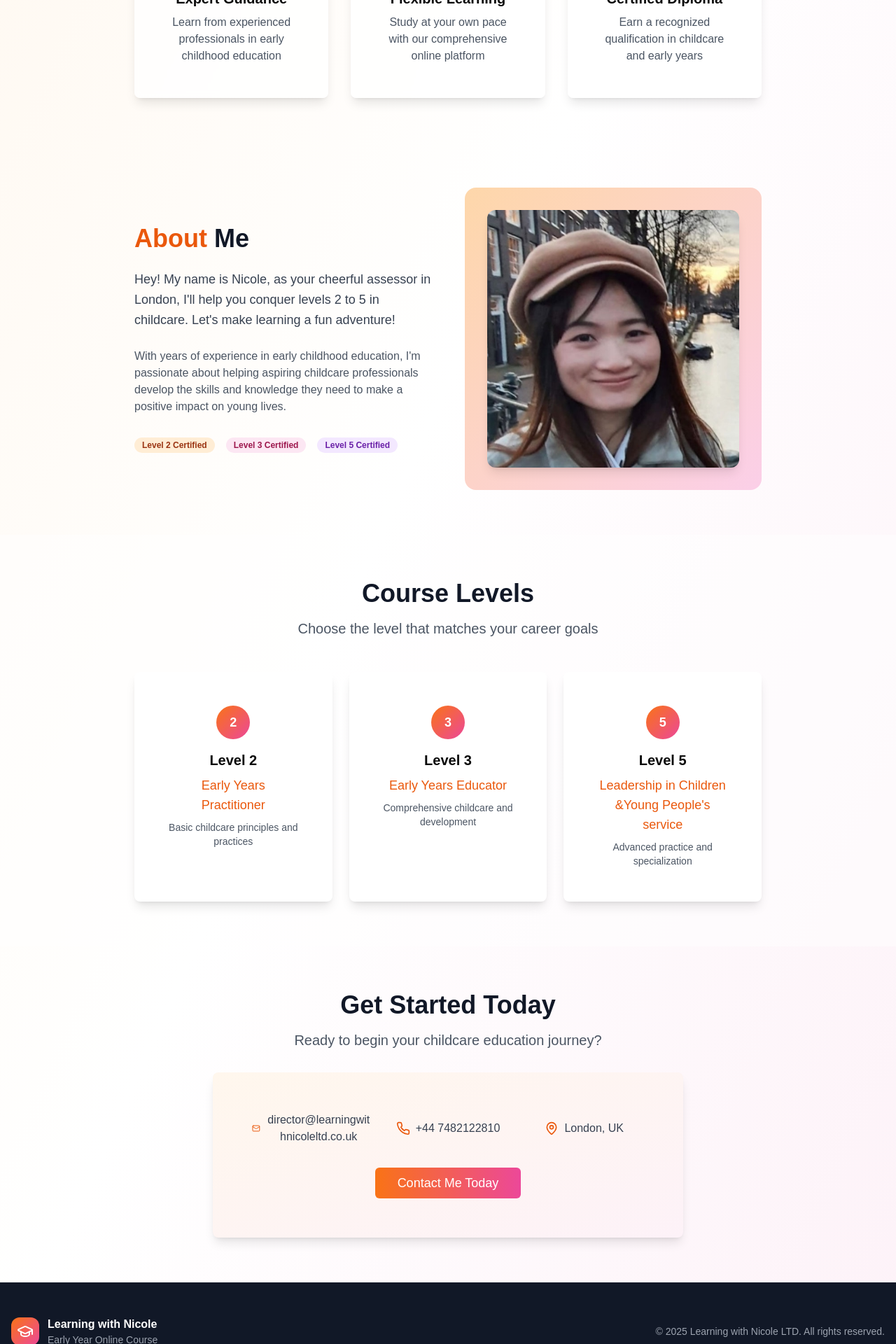
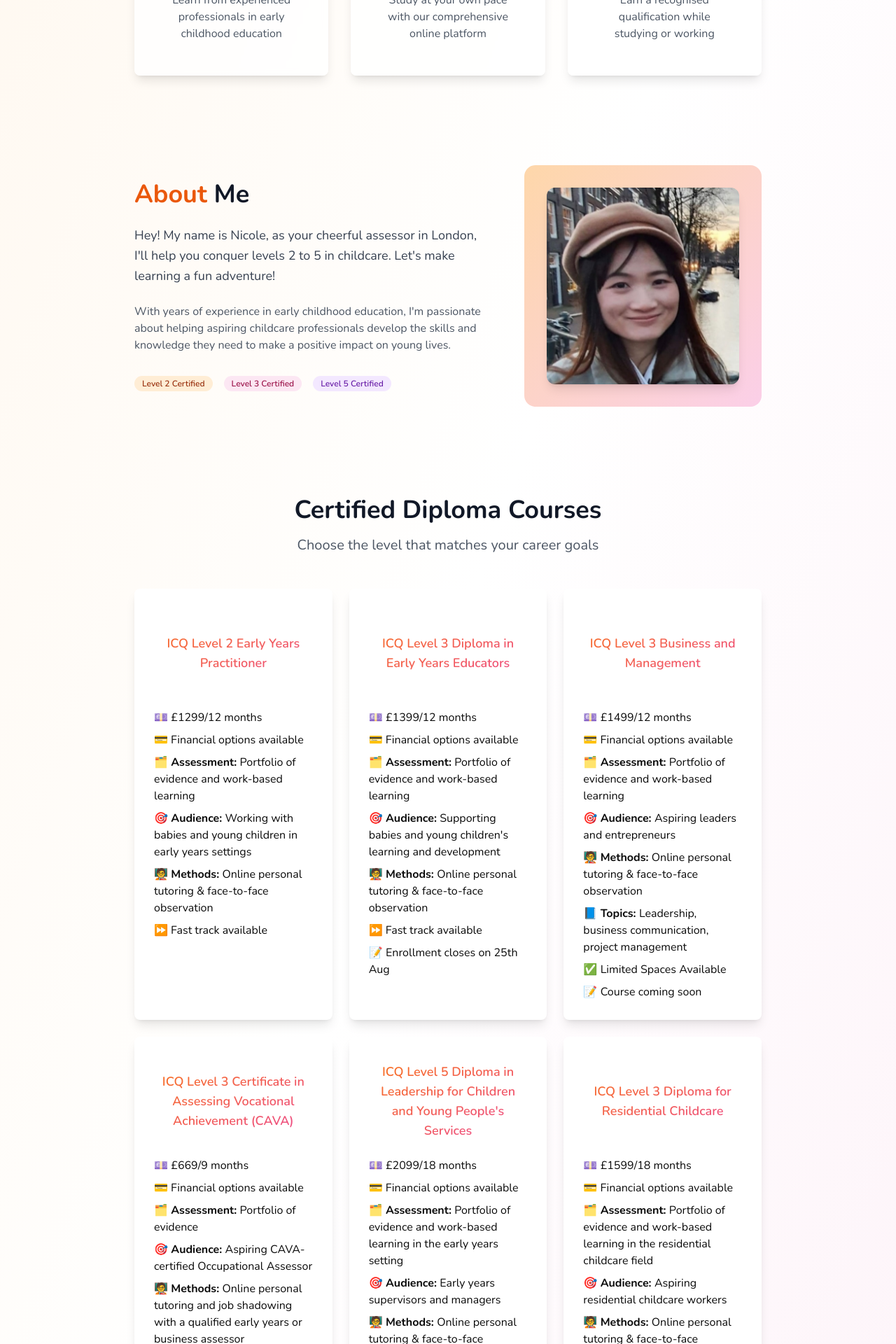
Before and after one commit to learningwithnicole/learning-with-nicole-website, a Next.js app: page / in a window 1280 px wide. Shown: the part 880-2800 px from the top of the page at 70% size. Built offline with nearby package versions, Linux system fonts and the light colour scheme.

Commit message:
update content

```diff
--- /dev/null
+++ b/app/content/courses.tsx
@@ -0,0 +1,70 @@
+import { Course } from "../model/course";
+
+export const courses: Course[] = [
+    {
+        title: "ICQ Level 2 Early Years Practitioner",
+        price: 1299,
+        duration: "12 months",
+        fastTrack: true,
+        assessment: "Portfolio of evidence and work-based learning",
+        targetAudience: "Working with babies and young children in early years settings",
+        teachingMethods: "Online personal tutoring & face-to-face observation",
+        fianncialOption: true,
+    },
+    {
+        title: "ICQ Level 3 Diploma in Early Years Educators",
+        price: 1399,
+        duration: "12 months",
+        fastTrack: true,
+        assessment: "Portfolio of evidence and work-based learning",
+        targetAudience: "Supporting babies and young children's learning and development",
+        teachingMethods: "Online personal tutoring & face-to-face observation",
+        notes: "Enrollment closes on 25th Aug",
+        fianncialOption: true,
+    },
+    {
+        title: "ICQ Level 3 Business and Management",
+        price: 1499,
+        duration: "12 months",
+        assessment: "Portfolio of evidence and work-based learning",
+        topicsLearned: "Leadership, business communication, project management",
+        targetAudience: "Aspiring leaders and entrepreneurs",
+        teachingMethods: "Online personal tutoring & face-to-face observation",
+        spaces: "Limited Spaces Available",
+        notes: "Course coming soon",
+        fianncialOption: true,
+    },
+    {
+        title: "ICQ Level 3 Certificate in Assessing Vocational Achievement (CAVA)",
+        price: 669,
+        duration: "9 months",
+        fastTrack: true,
+        assessment: "Portfolio of evidence",
+        topicsLearned: "How to assess vocational learners",
+        targetAudience: "Aspiring CAVA-certified Occupational Assessor",
+        requirements: "Access to real learners",
+        teachingMethods: "Online personal tutoring and job shadowing with a qualified early years or business assessor",
+        fianncialOption: true,
+    },
+    {
+        title: "ICQ Level 5 Diploma in Leadership for Children and Young People's Services",
+        price: 2099,
+        duration: "18 months",
+        assessment: "Portfolio of evidence and work-based learning in the early years setting",
+        targetAudience: "Early years supervisors and managers",
+        requirements: "Level 3 EYE qualifications",
+        teachingMethods: "Online personal tutoring & face-to-face observation",
+        fianncialOption: true,
+    },
+    {
+        title: "ICQ Level 3 Diploma for Residential Childcare",
+        price: 1599,
+        duration: "18 months",
+        fastTrack: true,
+        assessment: "Portfolio of evidence and work-based learning in the residential childcare field",
+        targetAudience: "Aspiring residential childcare workers",
+        teachingMethods: "Online personal tutoring & face-to-face observation",
+        notes: "Course coming soon",
+        fianncialOption: true,
+    },
+];
--- a/app/globals.css
+++ b/app/globals.css
@@ -1,9 +1,14 @@
+@import url('https://fonts.googleapis.com/css2?family=Nunito:ital,wght@0,200..1000;1,200..1000&display=swap');
 @tailwind base;
 @tailwind components;
 @tailwind utilities;
 
+html {
+  scroll-behavior: smooth;
+}
+
 body {
-  font-family: Arial, Helvetica, sans-serif;
+  font-family: 'Nunito', Arial, Helvetica, sans-serif;
 }
 
 @layer utilities {
--- /dev/null
+++ b/app/model/course.tsx
@@ -0,0 +1,14 @@
+export type Course = {
+  title: string;
+  price: number;
+  duration: string;
+  fastTrack?: boolean;
+  assessment: string;
+  targetAudience: string;
+  teachingMethods: string;
+  notes?: string;
+  topicsLearned?: string;
+  requirements?: string;
+  spaces?: string;
+  fianncialOption: boolean;
+};
--- a/app/page.tsx
+++ b/app/page.tsx
@@ -3,6 +3,8 @@ import { Card, CardContent } from "@/components/ui/card"
 import { Badge } from "@/components/ui/badge"
 import { GraduationCap, Star, Users, Clock, Award, Mail, Phone, MapPin } from "lucide-react"
 import Image from "next/image"
+import { courses } from "./content/courses"
+import CourseCard from "./view/courseCard"
 
 export default function HomePage() {
   return (
@@ -40,15 +42,13 @@ export default function HomePage() {
             Professional • Minimalist • Cheerful Courses
           </Badge>
           <h2 className="text-4xl md:text-6xl font-bold text-gray-900 mb-6 leading-tight">
-            Jump into the exciting world of the{" "}
+            Start Your Future in {" "}
             <span className="bg-gradient-to-r from-orange-600 to-pink-600 bg-clip-text text-transparent">
-              online Diploma in Childcare
-            </span>{" "}
-            course
+              Childcare, Business and Management
+            </span>
           </h2>
           <p className="text-xl text-gray-600 mb-8 max-w-2xl mx-auto">
-            Your adventure in shaping young minds starts here! Professional training designed to help you excel in early
-            childhood education.
+            Our adventure in shaping young minds starts here! Professional training designed to help you excel in childcare, business management, and assessor career fields in London.
           </p>
           <div className="flex flex-col sm:flex-row gap-4 justify-center">
             <Button
@@ -56,7 +56,7 @@ export default function HomePage() {
               className="bg-gradient-to-r from-orange-500 to-pink-500 hover:from-orange-600 hover:to-pink-600 text-white px-8 py-3 text-lg"
             >
               <a href="#courses">
-                Explore Courses
+                Explore Certified Courses
               </a>
             </Button>
             {/* <Button
@@ -64,14 +64,14 @@ export default function HomePage() {
               variant="outline"
               className="border-orange-300 text-orange-700 hover:bg-orange-50 px-8 py-3 text-lg bg-transparent"
             >
-              Learn More
+              <a href="#features">Features</a>
             </Button> */}
           </div>
         </div>
       </section>
 
       {/* Features Section */}
-      <section className="container mx-auto px-4 py-16">
+      <section id="features" className="container mx-auto px-4 py-16">
         <div className="grid md:grid-cols-3 gap-8 max-w-4xl mx-auto">
           <Card className="text-center p-6 border-0 shadow-lg bg-white/80 backdrop-blur-sm">
             <CardContent className="pt-6">
@@ -97,7 +97,7 @@ export default function HomePage() {
                 <Award className="h-8 w-8 text-purple-600" />
               </div>
               <h3 className="text-xl font-semibold mb-2">Certified Diploma</h3>
-              <p className="text-gray-600">Earn a recognized qualification in childcare and early years</p>
+              <p className="text-gray-600">Earn a recognised qualification while studying or working</p>
             </CardContent>
           </Card>
         </div>
@@ -106,7 +106,7 @@ export default function HomePage() {
       {/* About Section */}
       <section id="about" className="container mx-auto px-4 py-16">
         <div className="max-w-4xl mx-auto">
-          <div className="grid md:grid-cols-2 gap-12 items-center">
+          <div className="grid md:grid-cols-[6fr_4fr] gap-12 items-center">
             <div>
               <h2 className="text-4xl font-bold text-gray-900 mb-6">
                 <span className="text-orange-600">About</span> Me
@@ -138,7 +138,7 @@ export default function HomePage() {
                   alt="Nicole - Your Childcare Course Instructor"
                   width={400}
                   height={400}
-                  className="rounded-xl shadow-lg"
+                  className="rounded-xl shadow-lg w-full h-full"
                 />
               </div>
               {/* <div className="absolute -bottom-4 -right-4 bg-white p-4 rounded-xl shadow-lg">
@@ -153,29 +153,13 @@ export default function HomePage() {
       </section>
 
       {/* Course Levels Section */}
-      <section id="courses" className="container mx-auto px-4 py-16 bg-white/50">
+      <section id="courses" className="container mx-auto px-4 py-16">
         <div className="max-w-4xl mx-auto text-center">
-          <h2 className="text-4xl font-bold text-gray-900 mb-4">Course Levels</h2>
+          <h2 className="text-4xl font-bold text-gray-900 mb-4">Certified Diploma Courses</h2>
           <p className="text-xl text-gray-600 mb-12">Choose the level that matches your career goals</p>
 
           <div className="grid md:grid-cols-2 lg:grid-cols-3 gap-6">
-            {[
-              { level: 2, title: "Early Years Practitioner", description: "Basic childcare principles and practices" },
-              { level: 3, title: "Early Years Educator", description: "Comprehensive childcare and development" },
-              // { level: "Level 4", title: "Professional", description: "Leadership and management skills" },
-              { level: 5, title: "Leadership in Children &Young People's service", description: "Advanced practice and specialization" },
-            ].map((course, index) => (
-              <Card key={index} className="p-6 border-0 shadow-lg hover:shadow-xl transition-shadow bg-white">
-                <CardContent className="pt-6 text-center">
-                  <div className="bg-gradient-to-br from-orange-500 to-pink-500 text-white w-12 h-12 rounded-full flex items-center justify-center mx-auto mb-4 text-lg font-bold">
-                    {course.level}
-                  </div>
-                  <h3 className="text-xl font-semibold mb-2">Level {course.level}</h3>
-                  <h4 className="text-lg text-orange-600 font-medium mb-2">{course.title}</h4>
-                  <p className="text-gray-600 text-sm">{course.description}</p>
-                </CardContent>
-              </Card>
-            ))}
+            {courses.map((course, index) => (CourseCard(index, course)))}
           </div>
         </div>
       </section>
--- /dev/null
+++ b/app/view/courseCard.tsx
@@ -0,0 +1,36 @@
+import React, { Key } from 'react';
+import { Course } from '../model/course';
+import { Card, CardContent } from '@/components/ui/card';
+
+const CourseCard = (key: Key, course: Course) => {
+    return (
+        <Card key={key}
+            className="p-1 border-0 shadow-lg hover:shadow-xl transition-shadow bg-white">
+            <CardContent className="pt-6 text-start space-y-2">
+                <h2 className="text-center bg-gradient-to-br from-orange-500 to-pink-500 bg-clip-text text-transparent h-32 flex items-center justify-center mx-auto mb-4 text-lg font-semibold">{course.title}</h2>
+
+                <p><strong>💷 </strong> £{course.price}/{course.duration}</p>
+
+                {course.fianncialOption && <p>💳 Financial options available</p> }
+
+                <p><strong>🗂️ Assessment: </strong> {course.assessment}</p>
+
+                <p><strong>🎯 Audience: </strong> {course.targetAudience}</p>
+
+                <p><strong>🧑‍🏫 Methods: </strong> {course.teachingMethods}</p>
+
+                {course.topicsLearned && <p><strong>📘 Topics: </strong> {course.topicsLearned}</p>}
+
+                {course.requirements && <p><strong>🧑‍🎓 Requirements: </strong> {course.requirements}</p>}
+
+                {course.spaces && <p><strong>✅ </strong> {course.spaces}</p>}
+
+                <p>{course.fastTrack && '⏩ Fast track available'}</p>
+
+                {course.notes && <p><strong>📝 </strong> {course.notes}</p>}
+            </CardContent>
+        </Card >
+    );
+};
+
+export default CourseCard;
```
